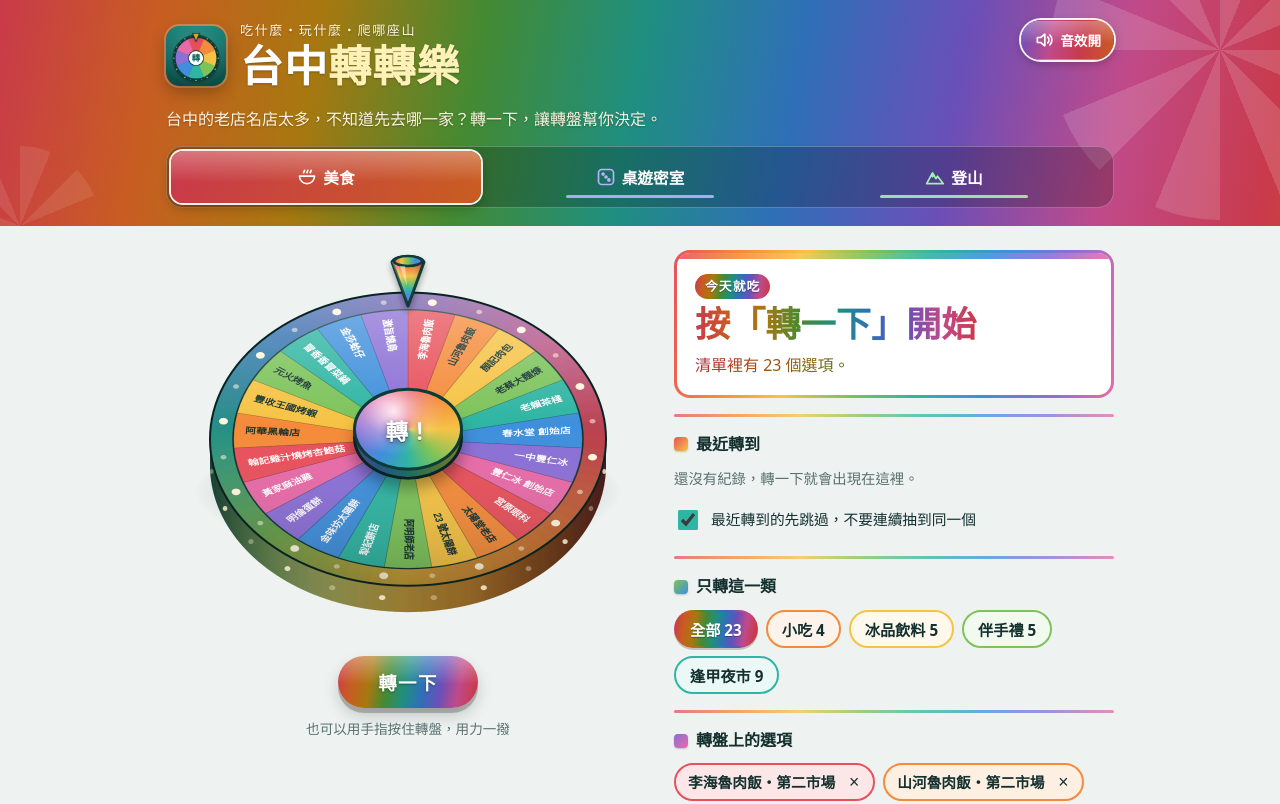
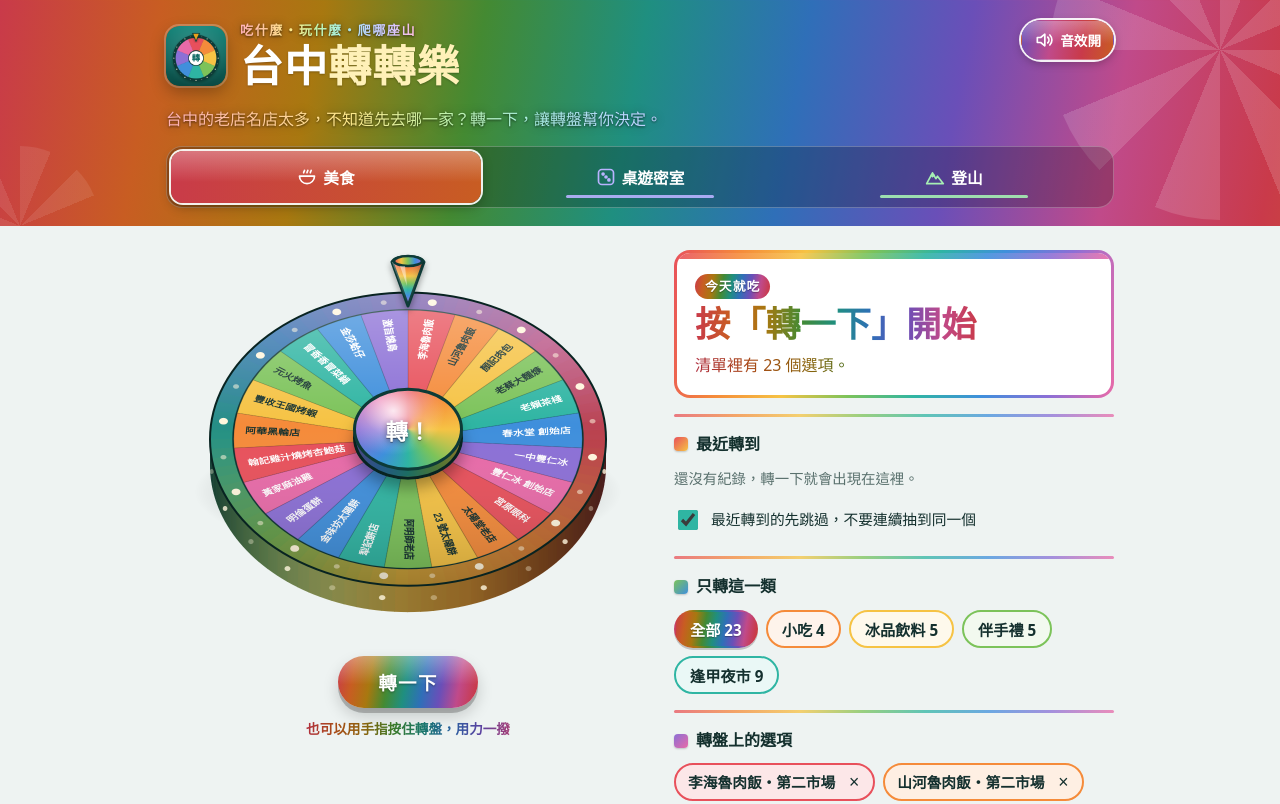
Before and after one commit to a0956530222-a11y/55666, a plain HTML site: page wheel/index.html in a window 1280 px wide. Shown: the top 804 px of the page. Drawn offline with Linux system fonts and the light colour scheme.

Commit message:
台中轉轉樂：提示文字與介紹文字改成五彩
Co-Authored-By: Claude Opus 5.5 <noreply@anthropic.com>
Claude-Session: https://claude.ai/code/session_01RjTRgTtaL6n1Y88vUja3y2

```diff
--- a/wheel/index.html
+++ b/wheel/index.html
@@ -155,14 +155,22 @@
     width: 60px; height: 60px; flex: none; border-radius: 22%;
     box-shadow: 0 6px 16px rgba(0, 0, 0, .28), 0 0 0 2px var(--hero-line);
   }
-  .eyebrow { margin: 0; font-size: .82rem; letter-spacing: .12em; color: var(--hero-muted); }
+  /* 橫幅上的小標與介紹：淺粉彩虹字＋陰影，在五彩底上也讀得到 */
+  .eyebrow, .intro {
+    background-image: linear-gradient(90deg, #ffb0b8, #ffc89a, #ffe98a, #c2f2a8, #a8efe3, #b8d6ff, #d4c6ff, #ffbfe0);
+    -webkit-background-clip: text; background-clip: text;
+    color: transparent; -webkit-text-fill-color: transparent;
+    text-shadow: none;
+    filter: drop-shadow(0 1px 1px rgba(0, 0, 0, .55)) drop-shadow(0 0 4px rgba(0, 0, 0, .25));
+  }
+  .eyebrow { margin: 0; font-size: .82rem; letter-spacing: .12em; font-weight: 700; width: fit-content; max-width: 100%; }
   .hero h1 {
     font-family: var(--font-display); font-weight: 900;
     font-size: clamp(1.9rem, 6.5vw, 2.7rem); line-height: 1.15; margin: 2px 0 0;
     letter-spacing: .02em;
   }
   .hero h1 span { color: var(--hero-title-accent); }
-  .intro { margin: 0; color: var(--hero-muted); max-width: 40em; }
+  .intro { margin: 0; max-width: 40em; font-weight: 500; }
   @media (max-width: 600px) { .intro { min-height: 3.2em; } }
 
   .tabs {
@@ -217,7 +225,7 @@
   .pointer.tick svg { transform: rotate(-14deg); }
   .wheel-box canvas { touch-action: none; cursor: grab; -webkit-user-select: none; user-select: none; }
   .wheel-box canvas.grabbing { cursor: grabbing; }
-  .wheel-hint { margin: -6px 0 0; font-size: .85rem; color: var(--muted); text-align: center; }
+  .wheel-hint { margin: -6px 0 0; font-size: .85rem; text-align: center; }
   @media (prefers-reduced-motion: reduce) { .pointer svg { transition: none; } }
   .hub {
     position: absolute; left: 50%; top: 48.5%; transform: translate(-50%, -62%);
@@ -360,7 +368,15 @@
   }
   .add button { background: var(--fg); color: var(--bg); border: 0; }
   .reset { background: transparent; color: var(--muted); border: 1px solid var(--line); justify-self: start; }
-  .hint { font-size: .85rem; color: var(--muted); margin: 0; }
+  .hint { font-size: .85rem; margin: 0; }
+  /* 提示文字：深一階的五彩字（深色模式用亮彩虹），小字也看得清楚 */
+  .wheel-hint, .hint {
+    background-image: var(--note-grad);
+    -webkit-background-clip: text; background-clip: text;
+    color: transparent; -webkit-text-fill-color: transparent;
+    font-weight: 600;
+  }
+  .wheel-hint { width: fit-content; max-width: 100%; justify-self: center; }
 
   .actions { display: flex; flex-wrap: wrap; gap: 8px; margin-top: 12px; }
   /* 結果卡上的三個按鈕：各用一段深一階的彩虹漸層，白字才清楚 */
--- a/wheel/sw.js
+++ b/wheel/sw.js
@@ -1,6 +1,6 @@
 // 台中轉轉樂的 service worker：先存好 App 檔案，沒有網路也能開啟。
 // 修改任何檔案後，請把 CACHE 的版本號加一，手機才會更新到新版。
-const CACHE = "taichung-wheels-v20";
+const CACHE = "taichung-wheels-v21";
 const FILES = [
   "./",
   "./index.html",
```
Also changed, not shown: wheel/screenshots/food.jpg, wheel/screenshots/games.jpg, wheel/screenshots/hike.jpg, wheel/screenshots/wide.jpg.
